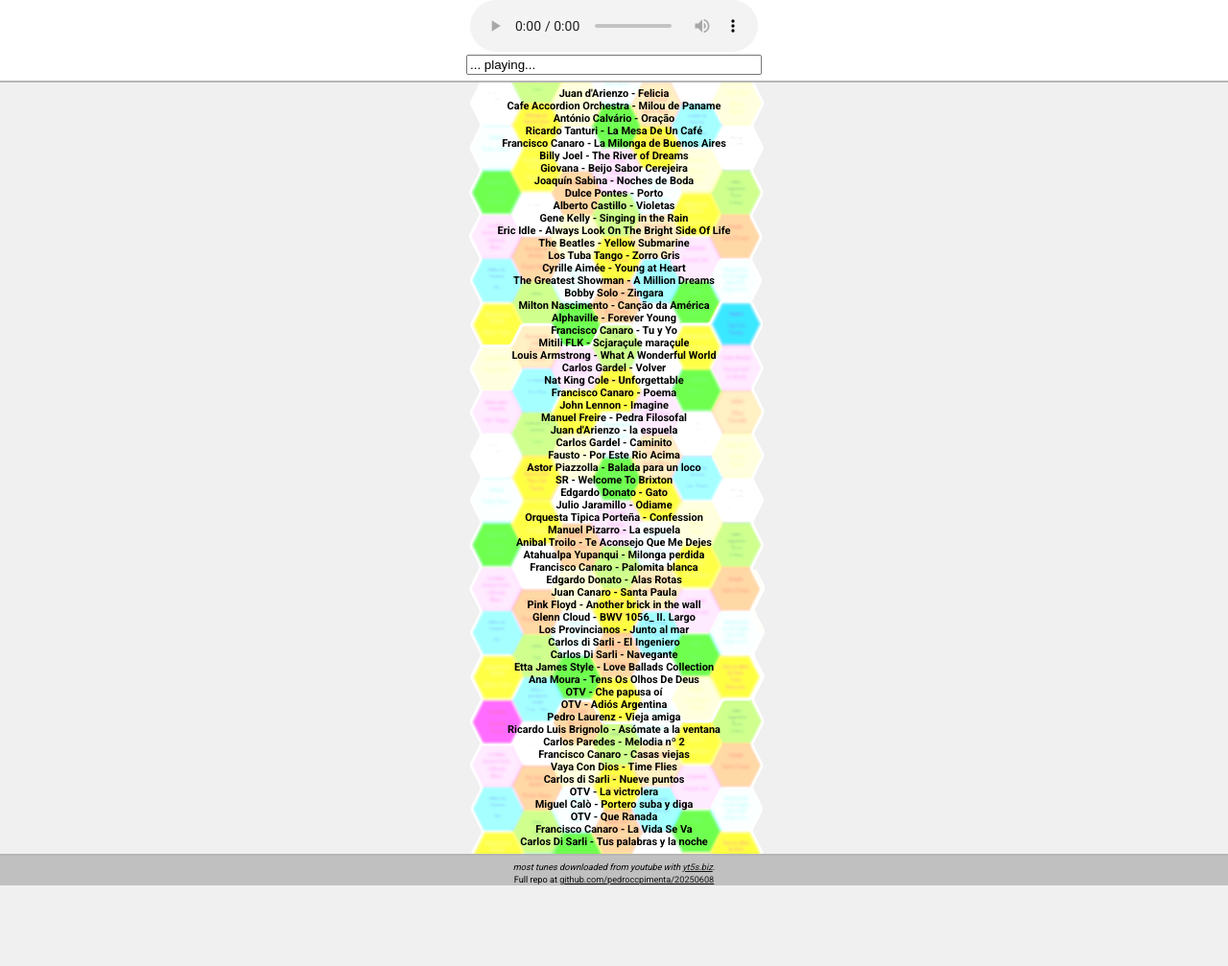
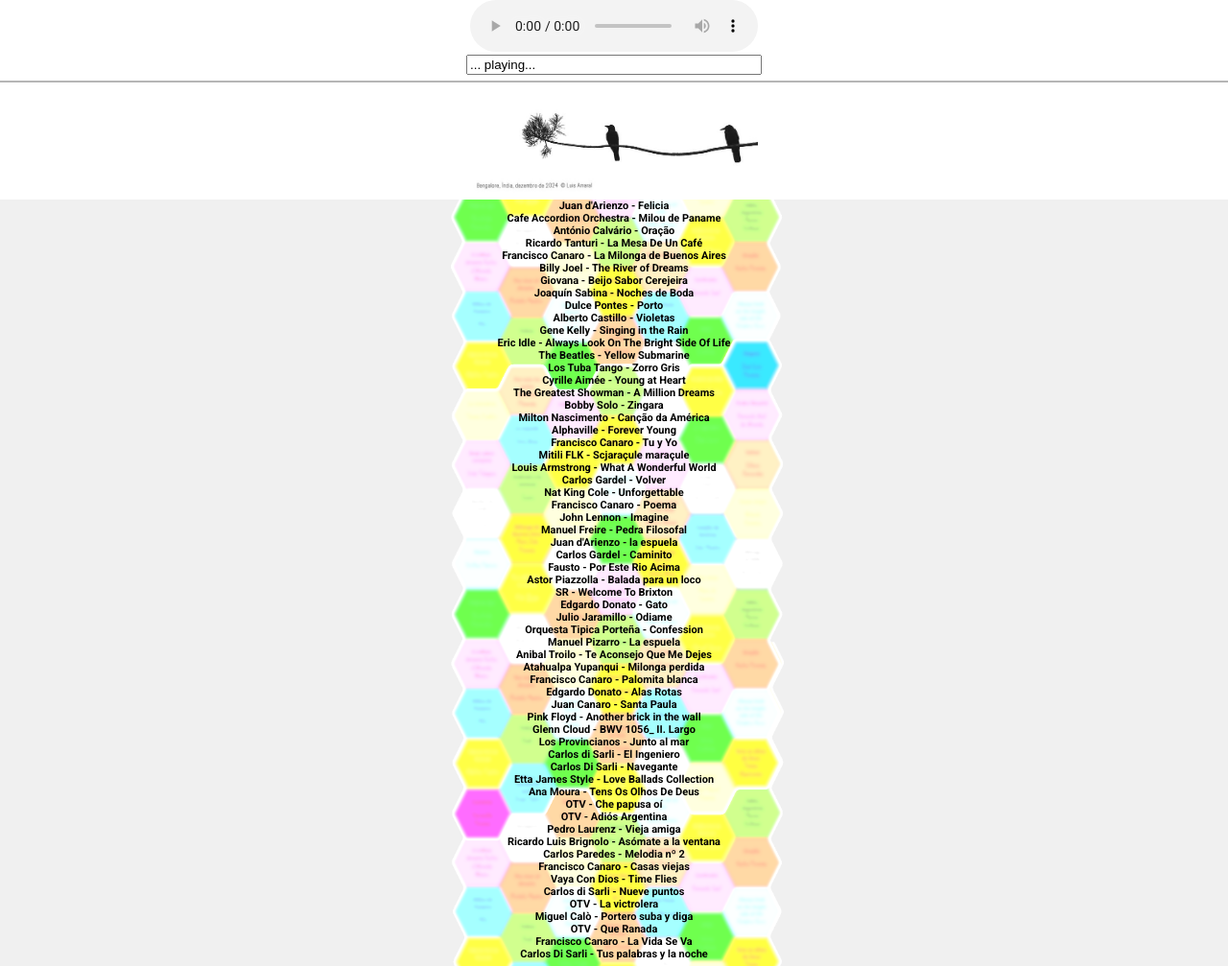
Before and after one commit to pedroccpimenta/20250608, a plain HTML site: page index.html in a window 1280 px wide. Shown: the top 1007 px of the page at 96% size. Before the commit the page ends 923 px from the top, so only its background shows below. Drawn offline with Linux system fonts and the light colour scheme.

Commit message:
:pray: update

```diff
--- a/index.html
+++ b/index.html
@@ -170,7 +170,11 @@ function playthis(x)
     </audio><br>
     <input type=text id=lege style='max-width: 350px;width: 300px;' style='font-family: verdana;font-size: 10px;' value='... playing...'>
     <hr color=lime>
+    	<img src='./pics/LABangaloreV2.jpg' width=300px title='&copy;Luís Amaral, Bangalore, Índia, Dezembro de 2024'>
+
 </div>
+
+
     <ul id=las style='list-style-type: none;margin: 0;padding: 0;font-weight: bold;'>
     	<!--
     	<li onclick='playthis(this.innerHTML);'>John Lennon - Imagine</li>
```
Also changed, not shown: pics/LABangalorev2.jpg (added).
